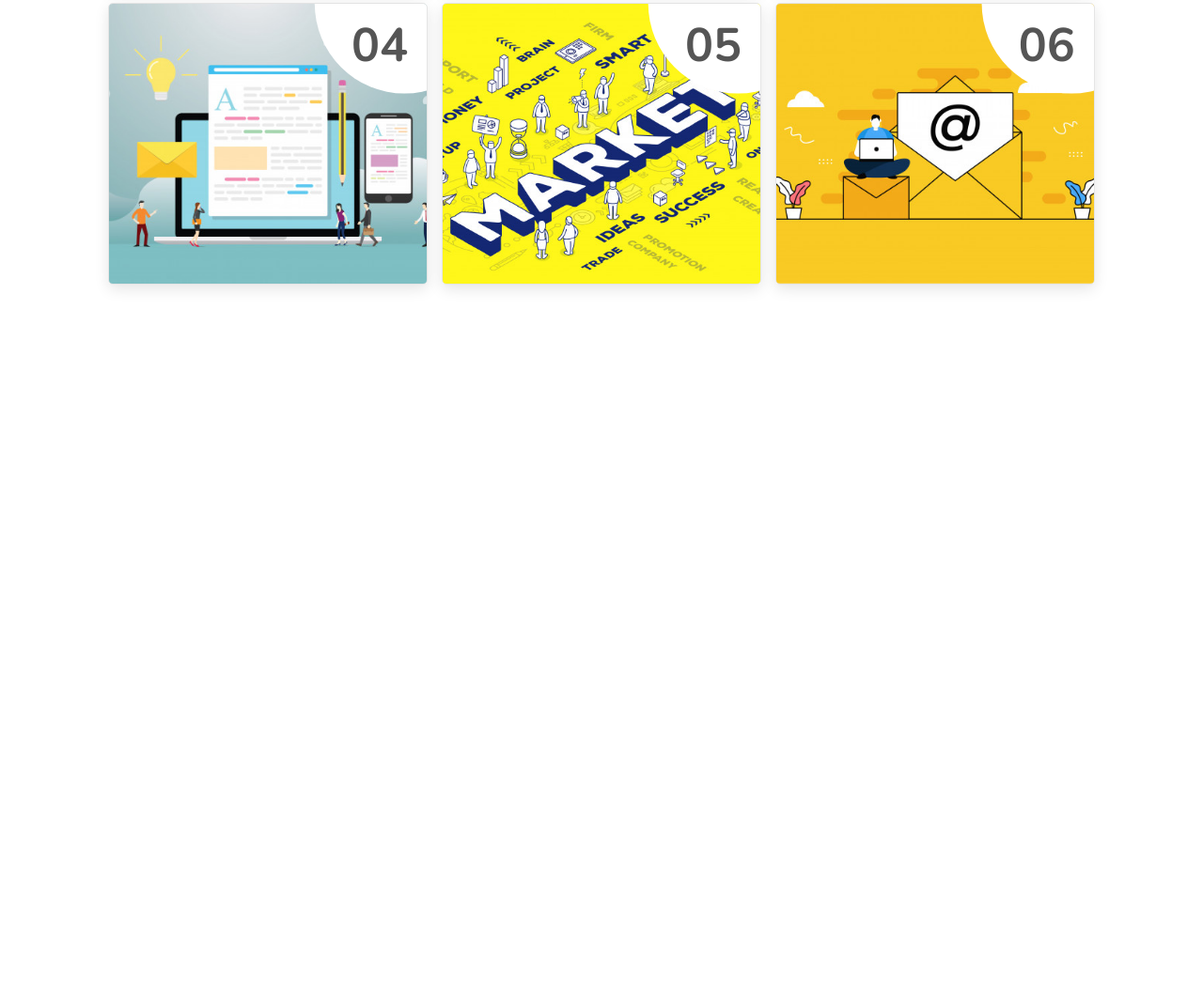
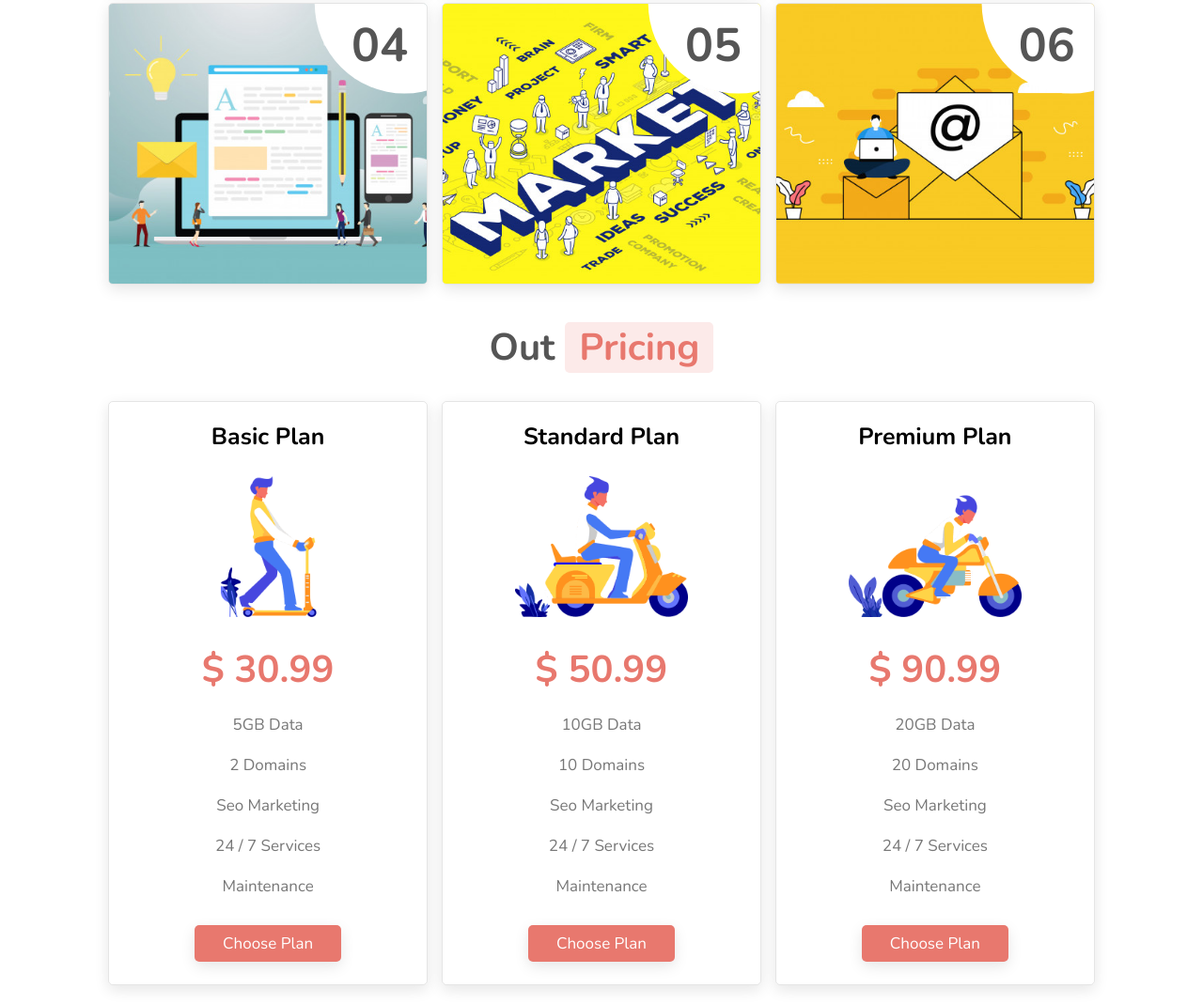
Before and after one commit to alzeqri1997/marketo-website, a website: page index.html in a window 1280 px wide. Shown: the part 2541-3610 px from the top of the page at 94% size. Before the commit the page ends 2864 px from the top, so only its background shows below. Drawn offline with nearby package versions, Linux system fonts and the light colour scheme.

Commit message:
pricing section completed

```diff
--- a/index.html
+++ b/index.html
@@ -225,5 +225,54 @@
         </div>
       </div>
     </section>
+
+    <!-- Pricing section  -->
+    <section class="pricing" id="pricing">
+      <h1 class="heading">out <span>pricing</span></h1>
+
+      <div class="box-container">
+        <div class="box">
+          <h3>basic plan</h3>
+          <img src="./src/images/p-1.png" alt="" />
+          <div class="price"><span>$</span> 30.99</div>
+          <ul>
+            <li>5GB data</li>
+            <li>2 domains</li>
+            <li>seo marketing</li>
+            <li>24 / 7 services</li>
+            <li>maintenance</li>
+          </ul>
+          <a href="#" class="btn"> choose plan </a>
+        </div>
+
+        <div class="box">
+          <h3>standard plan</h3>
+          <img src="./src/images/p-2.png" alt="" />
+          <div class="price"><span>$</span> 50.99</div>
+          <ul>
+            <li>10GB data</li>
+            <li>10 domains</li>
+            <li>seo marketing</li>
+            <li>24 / 7 services</li>
+            <li>maintenance</li>
+          </ul>
+          <a href="#" class="btn"> choose plan </a>
+        </div>
+
+        <div class="box">
+          <h3>premium plan</h3>
+          <img src="./src/images/p-3.png" alt="" />
+          <div class="price"><span>$</span> 90.99</div>
+          <ul>
+            <li>20GB data</li>
+            <li>20 domains</li>
+            <li>seo marketing</li>
+            <li>24 / 7 services</li>
+            <li>maintenance</li>
+          </ul>
+          <a href="#" class="btn"> choose plan </a>
+        </div>
+      </div>
+    </section>
   </body>
 </html>
--- /dev/null
+++ b/src/Scss/_pricing.scss
@@ -0,0 +1,36 @@
+.pricing{
+    .box-container{
+        grid-template-columns: repeat(auto-fit, minmax(30rem, 1fr));
+
+        .box{
+            padding: 2rem;
+
+            h3{
+                color: vara(--black);
+                font-size: 2.5rem;
+            }
+
+            img{
+                margin: 2.5rem 0 ;
+                height: 15rem;
+            }
+
+            .price{
+                font-size: 4rem;
+                font-weight: bolder;
+                color: var(--main-color);
+            }
+
+            ul{
+                padding: 1rem;
+                list-style: none;
+
+                li{
+                    padding: 1rem 0;
+                    font-size: 1.7rem;
+                    color: var(--light-color);
+                }
+            }
+        }
+    }
+}
--- a/src/Scss/style.scss
+++ b/src/Scss/style.scss
@@ -6,3 +6,4 @@
 @use 'services';
 @use 'about';
 @use 'portfolio';
+@use 'pricing';
```
Also changed, not shown: dist/css/style.css, 1 other file.
